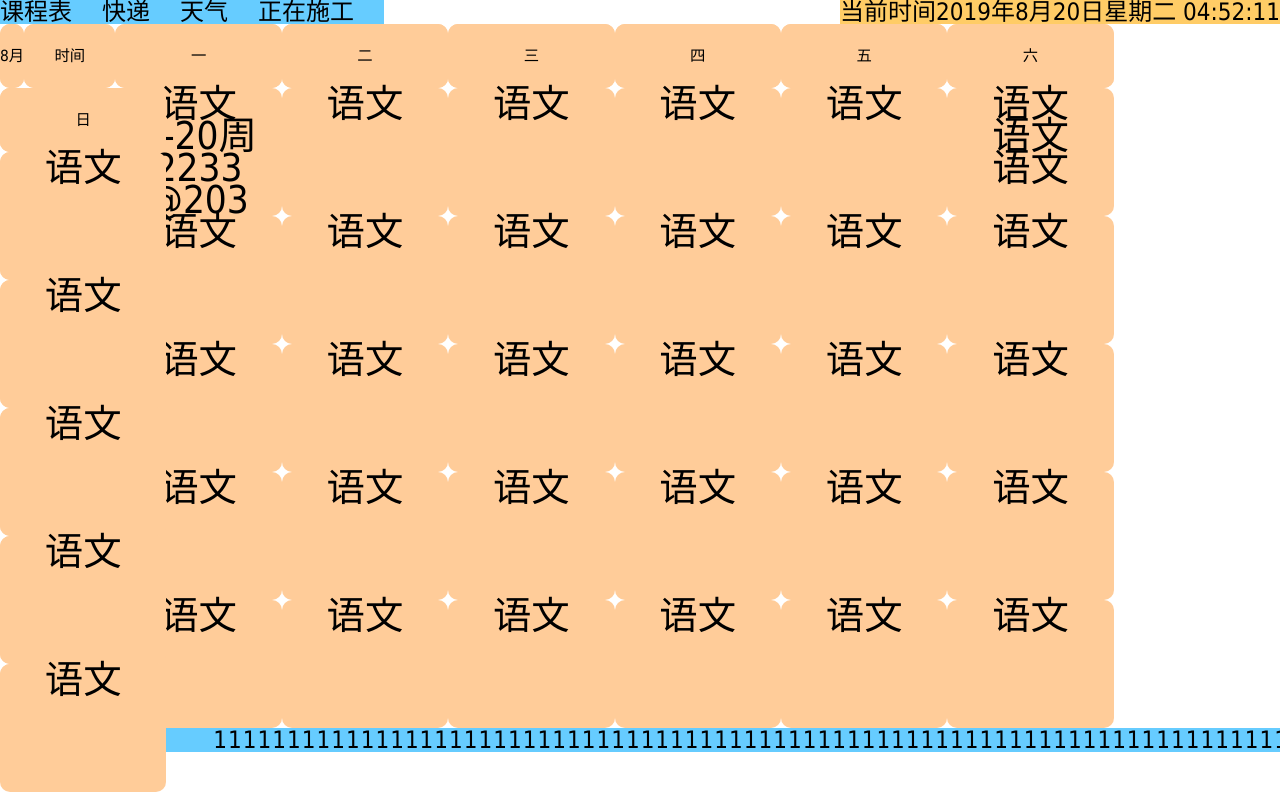
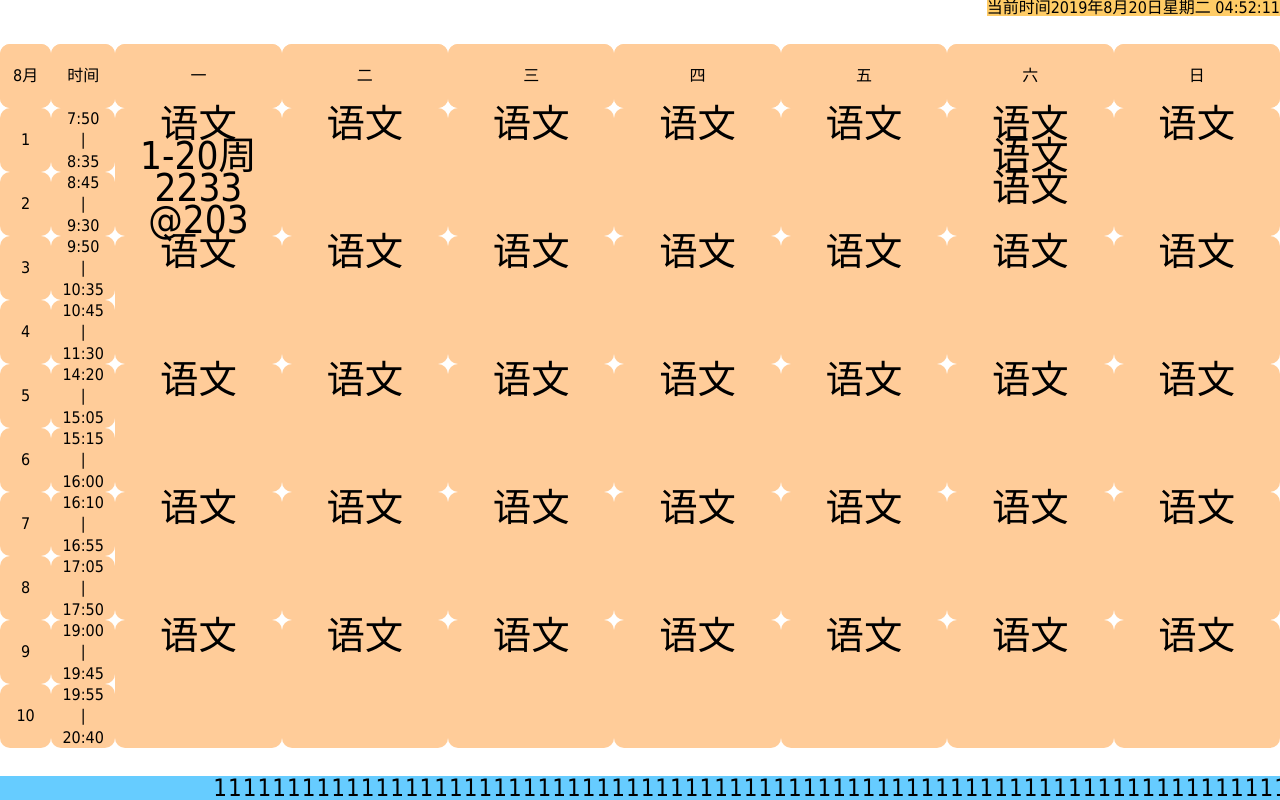
Before and after one commit to 160512/ComprehensiveWebsiteForLove, a plain HTML site: page index.html in a window 1280 px wide. Drawn offline with Linux system fonts and the light colour scheme.

Commit message:
alpha2.0

```diff
--- a/css/index_css.css
+++ b/css/index_css.css
@@ -14,7 +14,6 @@ body {
     width: 100%;
     height: 100%;
     font-family: 微软雅黑,Tahoma,Arial,Helvetica,"宋体";
-    font-size: 1.2vw;
     text-align: center;
     background: #FFF;
     color: #000;
@@ -70,17 +69,11 @@ a:hover, a:active {
 /******************************/
 .header {
     width: 100vw;
-    height: 3vh;
-}
-.nav {
-    width: auto;
-    height: 100%;
-    float: left;
-    background-color: #6cf;
+    height: 2vh;
 }
 .timeshow {
-    line-height: 3vh;
-    font-size: 3vh;
+    line-height: 2vh;
+    font-size: 2vh;
 }
 div.nav ul {
     width: auto;
@@ -90,8 +83,6 @@ div.nav>ul>li {
     width: auto;
     height: 100%;
     float: left;
-    line-height: 3vh;
-    font-size: 3vh;
     padding-right: 30px;
 }
 .time {
@@ -104,9 +95,11 @@ div.nav>ul>li {
 .week{
     float: right;
 }
+
 .main {
     width: 100vw;
     height: 88vh;
+    padding: 3.5vh 0;
 }
 ul#curriculum li {
     height: 8vh;
@@ -115,11 +108,30 @@ ul#curriculum li {
     -moz-border-radius: 10px;
     -webkit-border-radius: 10px;
 }
+ul#curriculum li.tablelist {
+    float: left;
+}
 li.tablehader {
+    line-height: 3vh;
+    font-size: 100%;
+}
+li.classsegments {
+    width: 4vw;
+}
+li.classsegments ul#segments li {
     line-height: 8vh;
 }
-li.tablelist {
-    float: left;
+li.classtime {
+    width: 5vw;
+}
+li.classtime ul#time li.tablehader{
+    line-height: 8vh;
+}
+li.classtime ul#time li:not(:first-child){
+    line-height: 2.666vh;
+}
+ul.weekclass li.tablehader {
+    line-height: 8vh;
 }
 li.weektime {
     width: 13vw;
@@ -129,6 +141,7 @@ ul#curriculum li.tableclass {
     line-height: 4vh;
     font-size: 3vw;
 }
+
 .footer {
     width: 100vw;
     height: 3vh;
--- a/index.html
+++ b/index.html
@@ -9,14 +9,6 @@
 </head>
 <body>
     <div class="header">
-        <div class="nav">
-            <ul class="menu">
-                <li>课程表</li>
-                <li>快递</li>
-                <li>天气</li>
-                <li>正在施工</li>
-            </ul>
-        </div>
         <div class="timeshow">
             <p class="week"><p class="time">
         </div>
@@ -24,7 +16,7 @@
     <div class="main">
         <!--课程表-->
         <ul id="curriculum">
-            <li class="tablelist">
+            <li class="tablelist classsegments">
                 <ul id="segments">
                 <li class="tablehader">8月</li>
                 <li>1</li>
@@ -39,23 +31,23 @@
                 <li>10</li>
                 </ul>
             </li>
-            <li class="tablelist">
+            <li class="tablelist classtime">
                 <ul id="time">
                 <li class="tablehader">时间</li>
                 <li>7:50<br>|<br>8:35</li>
-                <li>8:45~9:30</li>
-                <li>9:50~10:35</li>
-                <li>10:45~11:30</li>
-                <li>14:20~15:05</li>
-                <li>15:15~16:00</li>
-                <li>16:10~16:55</li>
-                <li>17:05~17:50</li>
-                <li>19:00~19:45</li>
-                <li>19:55~20:40</li>
+                <li>8:45<br>|<br>9:30</li>
+                <li>9:50<br>|<br>10:35</li>
+                <li>10:45<br>|<br>11:30</li>
+                <li>14:20<br>|<br>15:05</li>
+                <li>15:15<br>|<br>16:00</li>
+                <li>16:10<br>|<br>16:55</li>
+                <li>17:05<br>|<br>17:50</li>
+                <li>19:00<br>|<br>19:45</li>
+                <li>19:55<br>|<br>20:40</li>
                 </ul>
             </li>
             <li class="tablelist weektime">
-                <ul id="monday">
+                <ul class="weekclass" id="monday">
                 <li class="tablehader">一</li>
                 <li class="tableclass">语文<br>1-20周<br>2233<br>@203</li>
                 <li class="tableclass">语文</li>
@@ -65,7 +57,7 @@
                 </ul>
             </li>
             <li class="tablelist weektime">
-                <ul id="tuesday">
+                <ul class="weekclass" id="tuesday">
                 <li class="tablehader">二</li>
                 <li class="tableclass">语文</li>
                 <li class="tableclass">语文</li>
@@ -75,7 +67,7 @@
                 </ul>
             </li>
             <li class="tablelist weektime">
-                <ul id="wednesday">
+                <ul class="weekclass" id="wednesday">
                 <li class="tablehader">三</li>
                 <li class="tableclass">语文</li>
                 <li class="tableclass">语文</li>
@@ -85,7 +77,7 @@
                 </ul>
             </li>
             <li class="tablelist weektime">
-                <ul id="thursday">
+                <ul class="weekclass" id="thursday">
                 <li class="tablehader">四</li>
                 <li class="tableclass">语文</li>
                 <li class="tableclass">语文</li>
@@ -95,7 +87,7 @@
                 </ul>
             </li>
             <li class="tablelist weektime">
-                <ul id="friday">
+                <ul class="weekclass" id="friday">
                 <li class="tablehader">五</li>
                 <li class="tableclass">语文</li>
                 <li class="tableclass">语文</li>
@@ -105,7 +97,7 @@
                 </ul>
             </li>
             <li class="tablelist weektime">
-                <ul id="saturday">
+                <ul class="weekclass" id="saturday">
                 <li class="tablehader">六</li>
                 <li class="tableclass"><p>语文<p>语文<p>语文</li>
                 <li class="tableclass">语文</li>
@@ -115,7 +107,7 @@
                 </ul>
             </li>
             <li class="tablelist weektime">
-                <ul id="sunday">
+                <ul class="weekclass" id="sunday">
                 <li class="tablehader">日</li>
                 <li class="tableclass">语文</li>
                 <li class="tableclass">语文</li>
```
